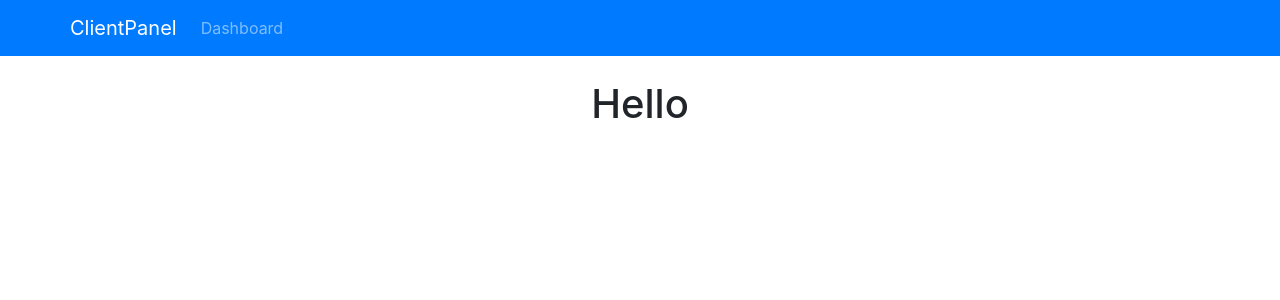
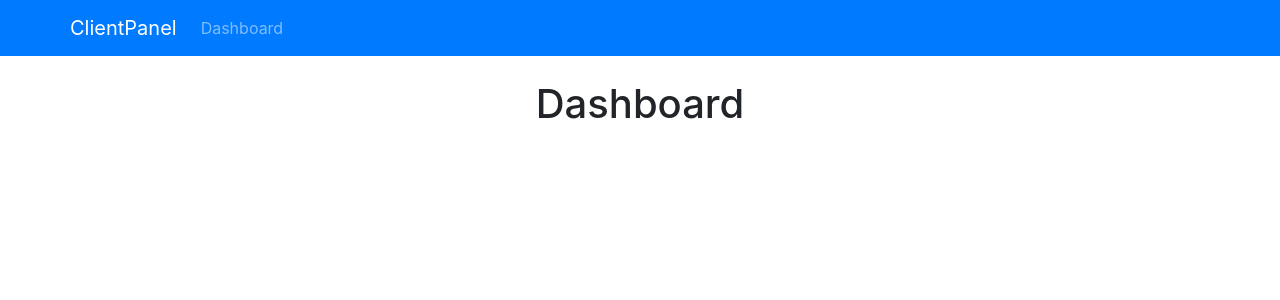
Before and after one commit to iamfortune/react-client-panel, a React (Create React App) app: page / in a window 1280 px wide. Shown: the top 300 px of the page. Built offline with nearby package versions, Linux system fonts and the light colour scheme.

Commit message:
added dashboard files

```diff
--- a/src/App.js
+++ b/src/App.js
@@ -2,14 +2,19 @@ import React from 'react';
 import { BrowserRouter as Router, Route, Switch } from 'react-router-dom';
 import './App.css';
 import AppNavbar from './components/layout/AppNavbar';
+import Dashboard from './components/layout/Dashboard';
 
 function App() {
   return (
     <Router>
-    <div className="App">
-      <AppNavbar />
-      <h1>Hello</h1>
-    </div>
+      <div className="App">
+        <AppNavbar />
+        <div className="container">
+          <Switch>
+            <Route exact path="/" component={Dashboard} />
+          </Switch>
+        </div>
+      </div>
     </Router>
   );
 }
--- a/src/components/layout/Dashboard.js
+++ b/src/components/layout/Dashboard.js
@@ -0,0 +1,13 @@
+import React from 'react'
+import Clients from '../clients/Clients';
+
+function Dashboard() {
+    return (
+        <div>
+            <h1>Dashboard</h1>
+        </div>
+    )
+}
+
+
+export default Dashboard;
```
